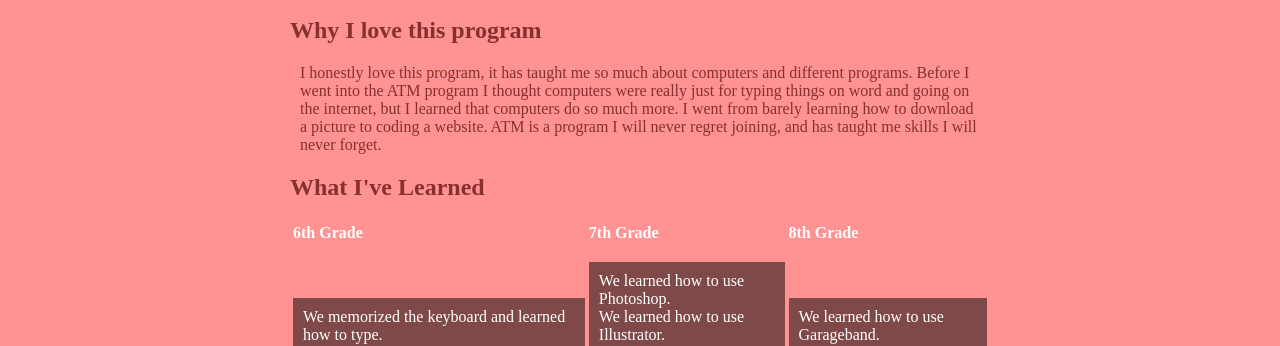
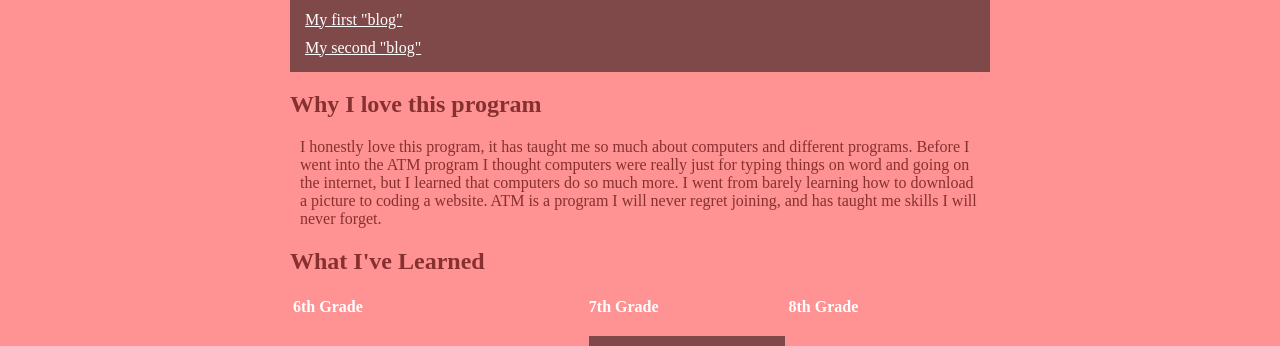
Before and after one commit to codedbyAva/avanizzle.github.io, a plain HTML site: page Atm.html in a window 1280 px wide. Shown: the part 754-1100 px from the top of the page. Drawn offline with Linux system fonts and the light colour scheme.

Commit message:
Update Atm.html

```diff
--- a/Atm.html
+++ b/Atm.html
@@ -15,9 +15,12 @@
 		</header>
 	<article>
 		<h1>The ATM Program</h1>
-			<img src="https://lh3.google.com/u/0/d/0B97s1rYTnbbzMHFsQUlEWFM1ekk=w728-h861-iv1" width= 350px><br>
-		<a href="https://dash.generalassemb.ly/AvaLoren/build-your-own-personal-website">My first "blog"</a>
-		<a href="https://dash.generalassemb.ly/AvaLoren/build-your-own-blog-theme">My second "blog"</a>
+			<img src="https://lh3.google.com/u/0/d/0B97s1rYTnbbzMHFsQUlEWFM1ekk=w728-h861-iv1" width= 350px>
+
+		<ul>
+		<li><a target="_blank" href="https://dash.generalassemb.ly/AvaLoren/build-your-own-personal-website">My first "blog"</a></li>
+		<li><a target="_blank" href="https://dash.generalassemb.ly/AvaLoren/build-your-own-blog-theme">My second "blog"</a></li>
+		</ul>
 		<h2>Why I love this program</h2>
 			<p>I honestly love this program, it has taught me so much about computers and different programs. Before I went into the ATM program I thought computers were really just for typing things on word and going on the internet, but I learned that computers do so much more. I went from barely learning how to download a picture to coding a website. ATM is a program I will never regret joining, and has taught me skills I will never forget.</p>
 		<h2>What I've Learned</h2>
```
